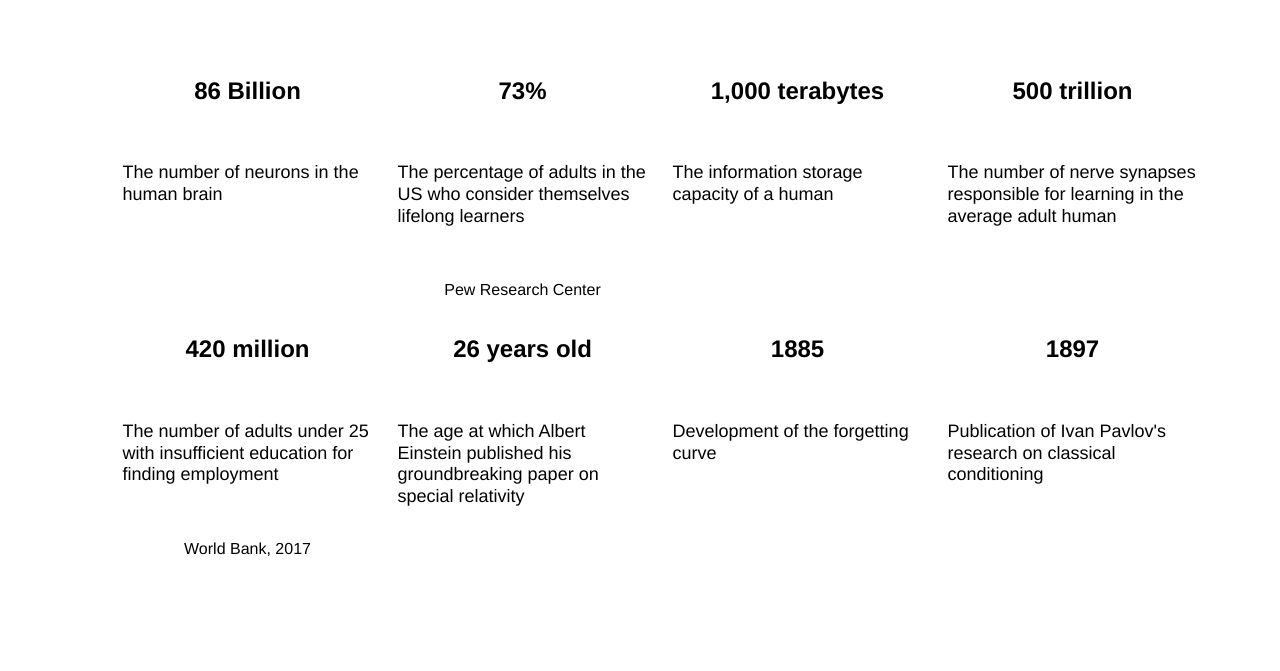
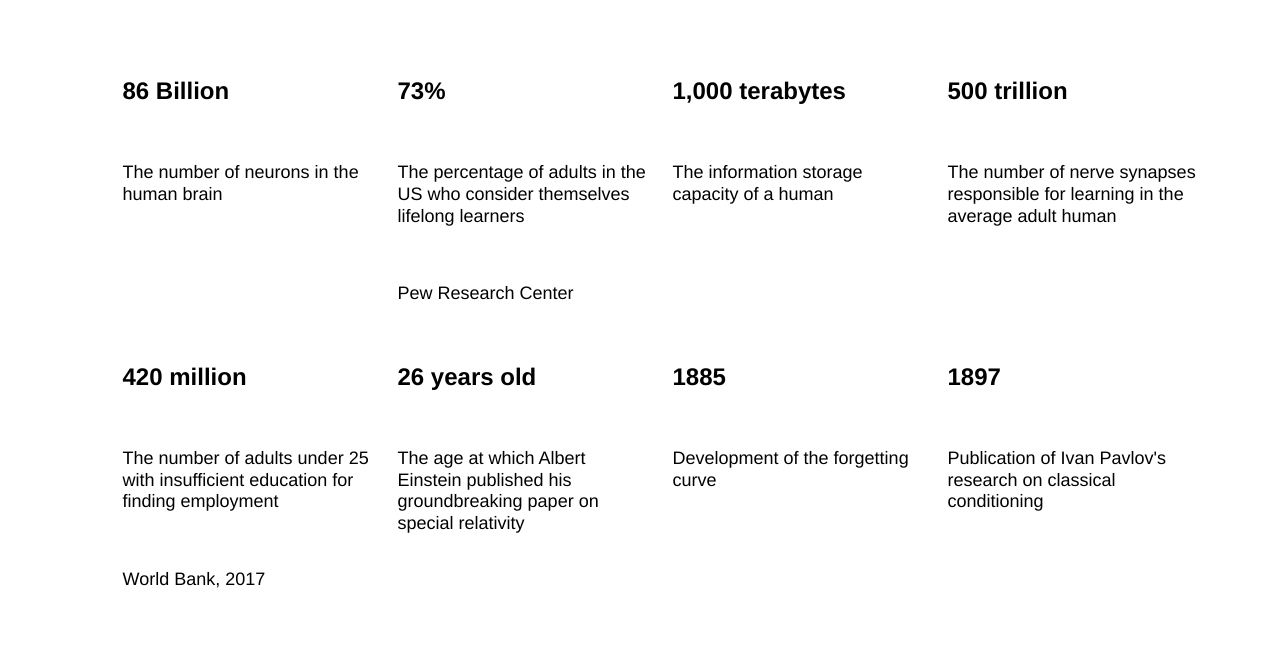
Before and after one commit to hulyak/web_project_1, a plain HTML site: page index.html in a window 1280 px wide. Shown: the part 1754-2425 px from the top of the page. Drawn offline with Linux system fonts and the light colour scheme; files whose address does not match are found by name.

Commit message:
remove vertical align from table

```diff
--- a/index.html
+++ b/index.html
@@ -58,7 +58,7 @@
                         <p class="table__text">
                             The percentage of adults in the US who consider themselves lifelong learners
                         </p>
-                        <p>Pew Research Center</p>
+                        <p class="table__text">Pew Research Center</p>
                     </li>
 
                     <li class="table__cell">
@@ -80,7 +80,7 @@
                         <p class="table__text">
                             The number of adults under 25 with insufficient education for finding employment
                         </p>
-                        <p>World Bank, 2017</p>
+                        <p class="table__text">World Bank, 2017</p>
                     </li>
 
                     <li class="table__cell">
--- a/styles/style.css
+++ b/styles/style.css
@@ -174,7 +174,6 @@
 .table__cell {
     display: flex;
     justify-content: space-between;
-    align-items: center;
     flex-direction: column;
     width: 250px;
     height: 100%;
```
